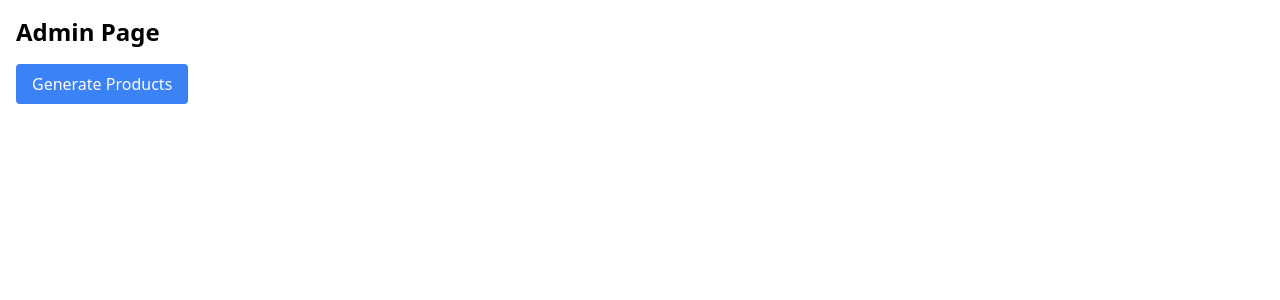
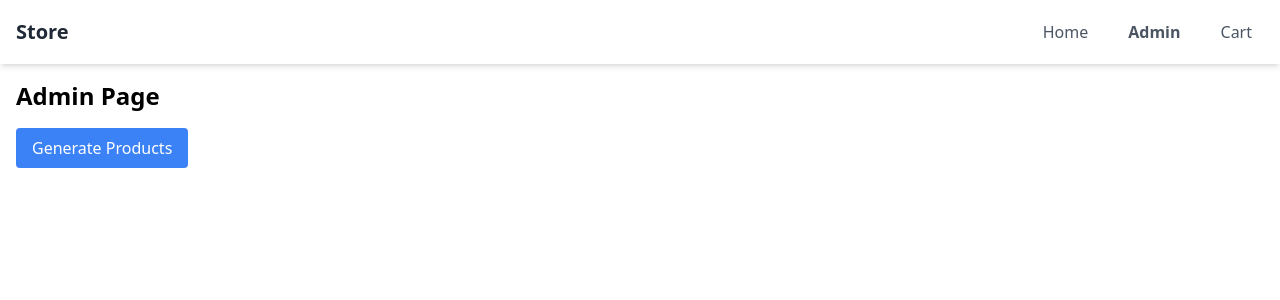
Before and after one commit to XavAsh/B3-dev-25, a Nuxt app: page /admin in a window 1280 px wide. Shown: the top 300 px of the page. Built offline with nearby package versions, Linux system fonts and the light colour scheme; no server answers.

Commit message:
added a fantastic navbar component i called in every file , i could probably just call it once in app but im that lazy i wont do it, song of the moment: Finger Trips -Re:um

```diff
--- /dev/null
+++ b/components/Navbar.vue
@@ -0,0 +1,62 @@
+<template>
+  <nav class="bg-white shadow-md">
+    <div class="container mx-auto px-4">
+      <div class="flex justify-between items-center h-16">
+        <NuxtLink to="/" class="text-xl font-bold text-gray-800">
+          Store
+        </NuxtLink>
+
+        <div class="flex space-x-4 items-center">
+          <NuxtLink
+            to="/"
+            class="text-gray-600 hover:text-gray-900 px-3 py-2 rounded-md"
+            active-class="text-blue-500 font-semibold"
+          >
+            Home
+          </NuxtLink>
+          <NuxtLink
+            to="/admin"
+            class="text-gray-600 hover:text-gray-900 px-3 py-2 rounded-md"
+            active-class="text-blue-500 font-semibold"
+          >
+            Admin
+          </NuxtLink>
+          <NuxtLink
+            to="/cart"
+            class="text-gray-600 hover:text-gray-900 px-3 py-2 rounded-md relative"
+            active-class="text-blue-500 font-semibold"
+          >
+            Cart
+            <span
+              v-if="cartItemCount > 0"
+              class="absolute -top-1 -right-1 bg-blue-500 text-white text-xs rounded-full h-5 w-5 flex items-center justify-center"
+            >
+              {{ cartItemCount }}
+            </span>
+          </NuxtLink>
+        </div>
+      </div>
+    </div>
+  </nav>
+</template>
+
+<script setup lang="ts">
+import { useCart } from "~/composables/useCart";
+
+const { cart } = useCart();
+
+// Debug cart state
+console.log("Current cart:", cart.value);
+
+const cartItemCount = computed(() => {
+  // Sum up all quantities in the cart
+  const count = cart.value.reduce((total, item) => {
+    // If item has quantity property, use it, otherwise count as 1
+    const quantity = "quantity" in item ? item.quantity : 1;
+    return total + quantity;
+  }, 0);
+
+  console.log("Total items in cart:", count);
+  return count;
+});
+</script>
--- a/composables/useCart.ts
+++ b/composables/useCart.ts
@@ -1,20 +1,38 @@
 import { useLocalStorage } from "@vueuse/core";
 import type { Product } from "~/types/products";
 
+interface CartItem extends Product {
+  quantity: number;
+}
+
 export const useCart = () => {
-  const cart = useLocalStorage<Product[]>("cart", []);
+  const cart = useLocalStorage<CartItem[]>("cart", []);
 
   const addToCart = (product: Product) => {
-    cart.value.push(product);
+    const existingItem = cart.value.find((item) => item.id === product.id);
+
+    if (existingItem) {
+      existingItem.quantity += 1;
+    } else {
+      cart.value.push({ ...product, quantity: 1 });
+    }
   };
 
   const removeFromCart = (productId: number) => {
     cart.value = cart.value.filter((item) => item.id !== productId);
   };
 
+  const updateQuantity = (productId: number, quantity: number) => {
+    const item = cart.value.find((item) => item.id === productId);
+    if (item) {
+      item.quantity = quantity;
+    }
+  };
+
   return {
     cart,
     addToCart,
     removeFromCart,
+    updateQuantity,
   };
 };
--- a/pages/admin.vue
+++ b/pages/admin.vue
@@ -1,4 +1,5 @@
 <template>
+  <Navbar />
   <div class="container mx-auto p-4">
     <h1 class="text-2xl font-bold mb-4">Admin Page</h1>
     <button
--- a/pages/cart.vue
+++ b/pages/cart.vue
@@ -1,7 +1,6 @@
 <template>
-  <div class="container mx-auto p-4">
-    <h1 class="text-2xl font-bold mb-4">Shopping Cart</h1>
-    <div class="grid gap-4"></div>
+  <div>
+    <h1>Cart</h1>
   </div>
 </template>
 
--- a/pages/index.vue
+++ b/pages/index.vue
@@ -1,4 +1,5 @@
 <template>
+  <Navbar />
   <div class="container mx-auto p-4">
     <h1 class="text-2xl font-bold mb-4">Store</h1>
     <div class="mb-4">
@@ -40,7 +41,7 @@
         <p class="text-gray-600 mb-2 line-clamp-2">{{ product.description }}</p>
         <p class="text-lg font-bold mb-2">${{ product.price }}</p>
         <button
-          @click="addToCart(product)"
+          @click="handleAddToCart(product)"
           class="bg-blue-500 text-white px-4 py-2 rounded hover:bg-blue-600 mt-auto"
         >
           Add to Cart
@@ -52,9 +53,19 @@
 
 <script setup lang="ts">
 import { useCart } from "~/composables/useCart";
+import type { Product } from "~/types/products";
 
 const { products, searchQuery, filteredProducts } = useProducts();
-const { addToCart } = useCart();
+const { addToCart, cart } = useCart();
+
+// Debug cart state
+console.log("Initial cart state:", cart.value);
+
+const handleAddToCart = (product: Product) => {
+  console.log("Adding to cart:", product);
+  addToCart(product);
+  console.log("Updated cart:", cart.value);
+};
 
 // Debug image loading
 const onImageLoad = (productId: number) => {
--- a/pages/login.vue
+++ b/pages/login.vue
@@ -1,4 +1,5 @@
 <template>
+  <Navbar />
   <div class="container mx-auto p-4">
     <h1 class="text-2xl font-bold mb-4">Login</h1>
     <form @submit.prevent="handleLogin" class="max-w-md">
```
